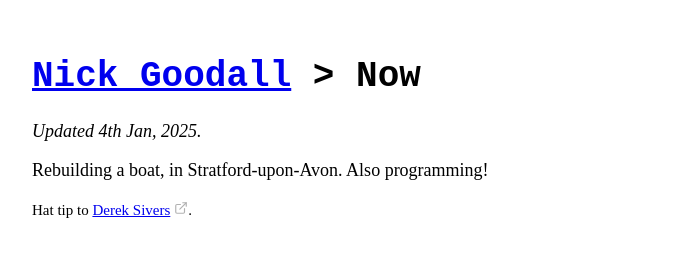
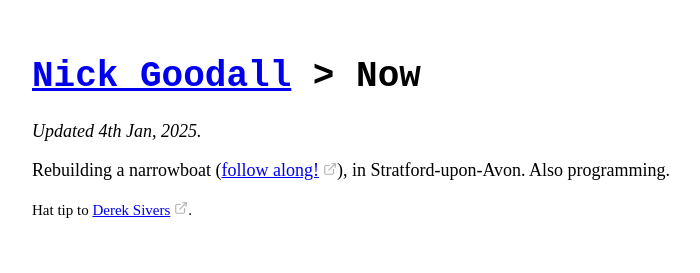
Before and after one commit to nbgoodall/nbgoodall.com, a plain HTML site: page now/index.html in a window 1280 px wide. Shown: the whole page, without its empty margins (283-983 px from the left). Drawn offline with Linux system fonts and the light colour scheme.

Commit message:
Now update

```diff
--- a/now/index.html
+++ b/now/index.html
@@ -19,7 +19,11 @@
       <em>Updated 4th Jan, 2025.</em>
     </p>
 
-    <p>Rebuilding a boat, in Stratford-upon-Avon. Also programming!</p>
+    <p>
+      Rebuilding a narrowboat (<a href="https://katona.blog" target="_blank"
+        >follow along!</a
+      >), in Stratford-upon-Avon. Also programming.
+    </p>
 
     <p>
       <small>
```
